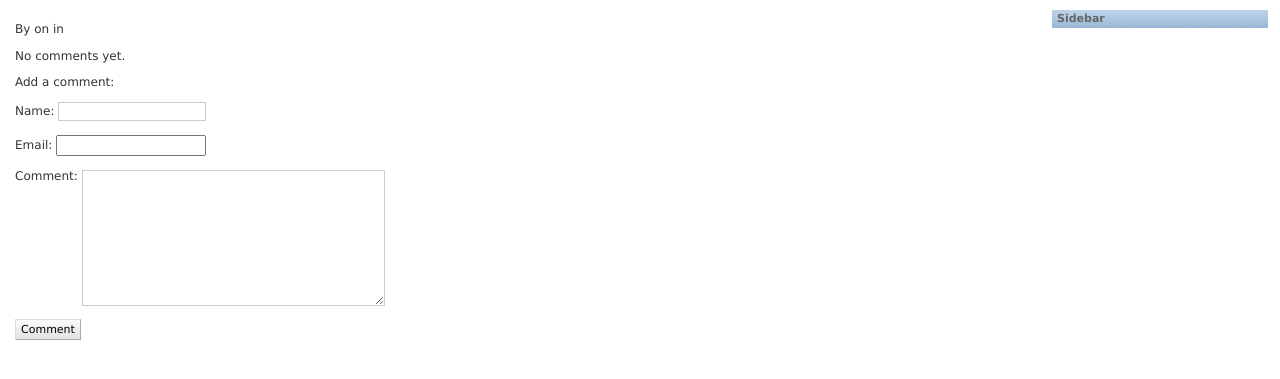
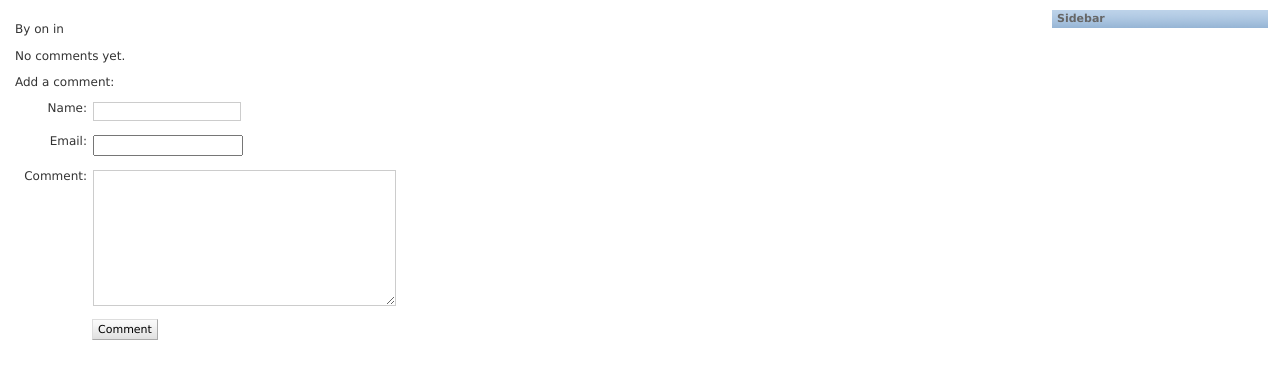
Before and after one commit to zachtib/zachtib.com, a Django app: template templates/blog/post.html in a window 1280 px wide. Shown: the part 57-436 px from the top of the page. Run offline with Django 3.2, Linux system fonts and the light colour scheme; the template is opened without the code that fills it: values that come from a table or form of the project are taken from there, others are empty.

Commit message:
Format the comment submission form

```diff
--- a/static/style.css
+++ b/static/style.css
@@ -302,6 +302,20 @@
     background-position: top;
 }
 
+label
+{
+width: 6em;
+float: left;
+text-align: right;
+margin-right: 0.5em;
+display: block
+}
+
+.submit input
+{
+margin-left: 7em;
+}
+
 .module h2, .module caption, .inline-group h2 {
     margin: 0;
     padding: 2px 5px 3px 5px;
--- a/templates/blog/post.html
+++ b/templates/blog/post.html
@@ -25,6 +25,6 @@
 <form action="/blog/post/{{ post.id }}/comment/" method="post">
 {% csrf_token %}
 {{ form.as_p }}
-<input type="submit" value="Comment" />
+<p class="submit"><input type="submit" value="Comment" /></p>
 </form>
 {% endblock %}
```
